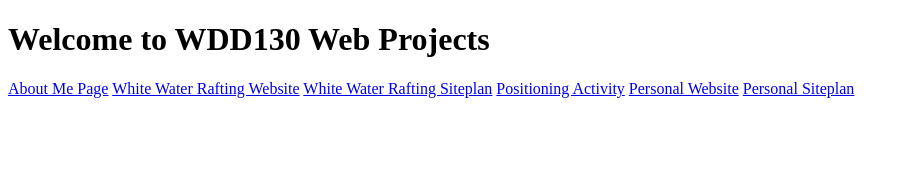
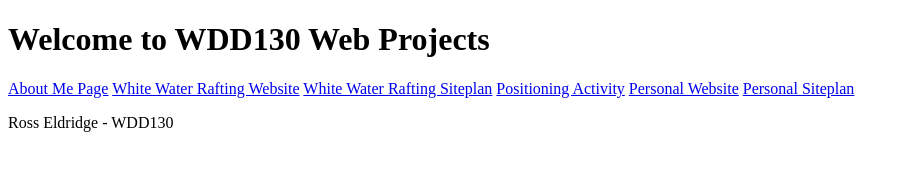
Before and after one commit to The-Ragnaross/wdd-130-2023, a plain HTML site: page WWR/index.html in a window 1280 px wide. Shown: the whole page, without its empty margins (0-909 px from the left). Drawn offline with Linux system fonts and the light colour scheme.

Commit message:
added a paragraph

```diff
--- a/WWR/index.html
+++ b/WWR/index.html
@@ -16,5 +16,6 @@
   <a href="#">Personal Website</a>
   <a href="#">Personal Siteplan</a>
 </nav>
+<p>Ross Eldridge - WDD130</p>
 </body>
 </html>
```
